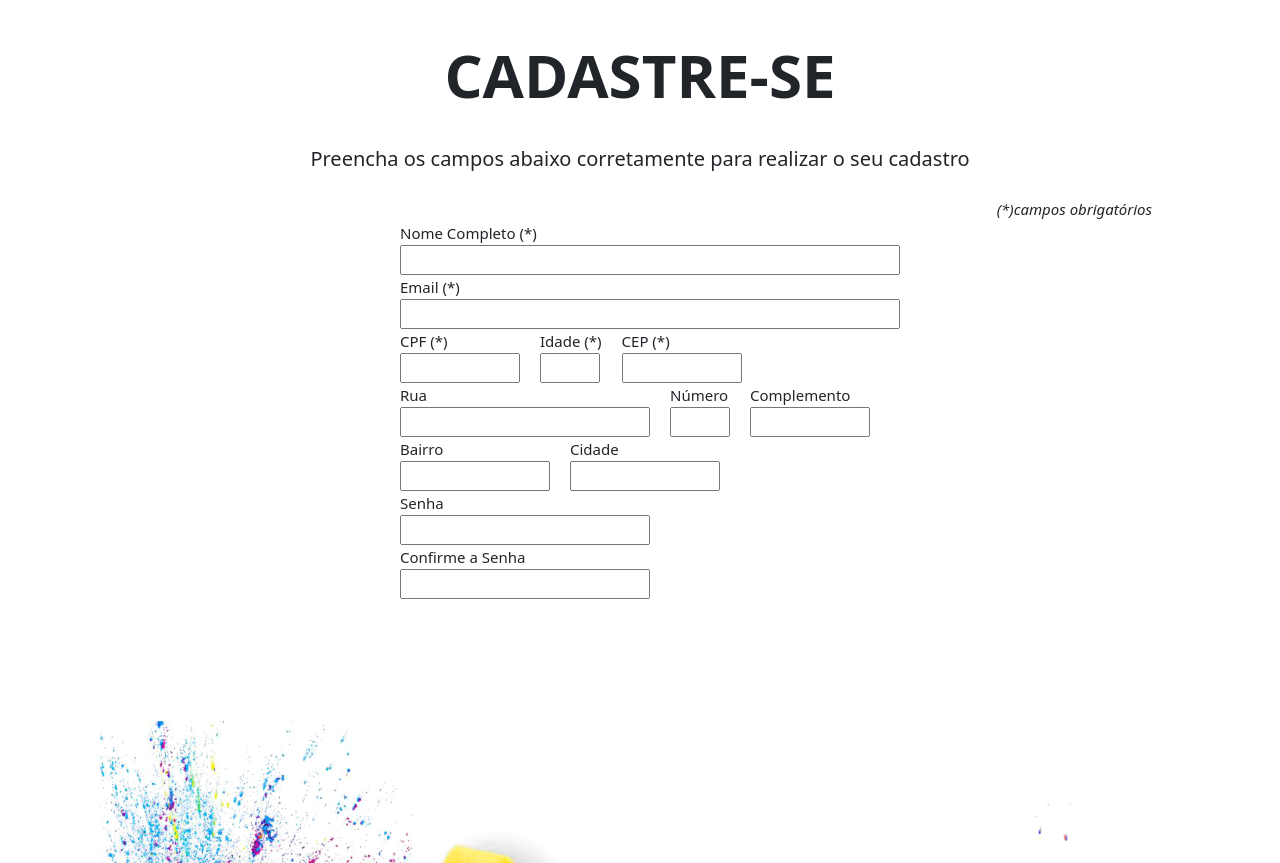
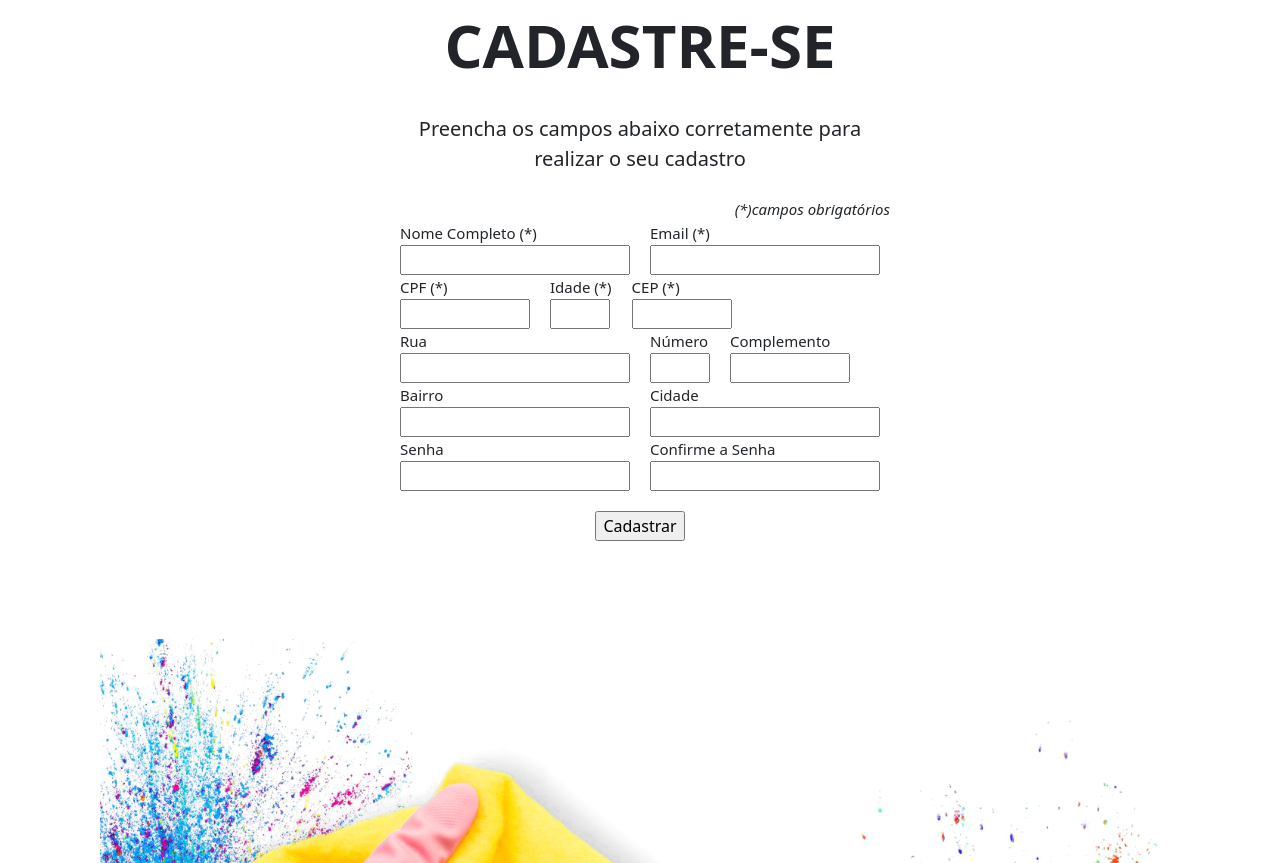
Before and after one commit to WarlenAlves/pmv-ads-2022-2-e2-proj-int-t2-minha-faxina, a PHP site: page /Cadastro/cadastro-faxi.html in a window 1280 px wide. Shown: the top 863 px of the page. Run offline with PHP 8.4, Linux system fonts and the light colour scheme; some libraries are stand-ins or nearby versions.

Commit message:
Atualização Cadastro

```diff
--- a/Cadastro/cadastro-faxi.css
+++ b/Cadastro/cadastro-faxi.css
@@ -22,7 +22,9 @@
 }
 
 p1, p2, p3{
-    min-width: 500px;
+    min-width: 200px;
+    max-width: 500px;
+    margin: auto;
 
 }
 
@@ -35,6 +37,7 @@
     margin: auto;
     flex-flow: wrap;
     max-width: 500px;
+    align-items: center;
 }
 
 .cad>div{
@@ -42,22 +45,41 @@
 }
 
 .nome, .email{
-    width: 500px;
+    width: 230px;
 }
 
-.cpf, .cep, .complemento{
+.cpf{
+    width: 130px;
+}
+
+.cep{
+    width: 100px;
+}
+
+.complemento{
     width: 120px;
 }
 
-.bairro, .cidade{
-    width: 150px;
+.bairro{
+    width: 230px;
+}
+.cidade{
+    width: 230px;
 }
 
-.rua, .senha, .confirm-senha{
-    width: 250px;
+.rua{
+    width: 230px;
+}
+
+.senha, .confirm-senha{
+    width: 230px;
 }
 .idade, .numero{
     width: 60px;
+}
+
+.submit{
+    margin: auto;
 }
 
 footer{
--- a/Cadastro/cadastro-faxi.html
+++ b/Cadastro/cadastro-faxi.html
@@ -33,22 +33,22 @@
     <form class="cad" action="">
         <div>
             <label class="h-input" for="nome">Nome Completo (*)</label><br>
-            <input type="text" class="b-input nome "><br>
+            <input type="text" class="b-input nome " required><br>
         </div>
 
         <div>
             <label class="h-input" for="email">Email (*)</label><br>
-            <input type="email" class="b-input email"><br>
+            <input type="email" class="b-input email" required><br>
         </div>
 
         <div>
             <label class="h-input" for="cpf">CPF (*)</label><br>
-            <input type="text" class="b-input cpf"><br>
+            <input type="text" class="b-input cpf" id="cpf" oninput="mascaraCpf(cpf)" maxlength="11" minlength="11" required><br>
         </div>
 
         <div>
             <label class="h-input" for="idade">Idade (*)</label><br>
-            <input list="idade" class="b-input idade"><br>
+            <input list="idade" class="b-input idade" required><br>
             <datalist id="idade">
                 <option value="0"></option>
                 <option value="1"></option>
@@ -122,7 +122,7 @@
 
         <div>
             <label class="h-input" for="cep">CEP (*)</label><br>
-            <input type="number" class="b-input cep"><br>
+            <input type="text" class="b-input cep" id="cep" oninput="mascaraCep(cep)" maxlength="8" minlength="8" required ><br>
         </div>
 
         <div>
@@ -132,7 +132,7 @@
 
         <div>
             <label class="h-input" for="numero">Número</label><br>
-            <input type="number" class="b-input numero"><br>
+            <input type="text" class="b-input numero" id="numero" maxlength="5"><br>
         </div>
 
         <div>
@@ -152,12 +152,16 @@
 
         <div>
             <label class="h-input" for="senha">Senha</label><br>
-            <input type="password" class="b-input senha"><br>
+            <input type="password" class="b-input senha" required><br>
         </div>
 
         <div>
             <label class="h-input" for="confirm-senha">Confirme a Senha</label><br>
-            <input type="password" class="b-input confirm-senha"><br><br>
+            <input type="password" class="b-input confirm-senha" required><br>
+        </div>
+
+        <div class="submit" style="margin-top: 20px;">
+            <input type="submit" value="Cadastrar">
         </div>
     </form>
     <img src="/Imagens/Background.png" style="width: 100%; max-width: 1080px; display: flex; margin: auto; margin-top: 0%;">
@@ -167,5 +171,7 @@
 <footer>
     <a class="footer"> Copyright © 2022 Todos os direitos reservados</a>
 </footer>
-
+<!-- Configuração JavaScript -->
+<script src="cadastro-faxi.js"></script>
+<!-- Fim Configuração JavaScript -->
 </HTML>
--- /dev/null
+++ b/Cadastro/cadastro-faxi.js
@@ -0,0 +1,13 @@
+function mascaraCep(cep) {
+        const textoAtual = cep.value;
+        let textoAjustado;
+        textoAjustado = textoAtual.replace(/^(\d{5})(\d{3})/, "$1-$2");
+        cep.value = textoAjustado;
+}
+
+function mascaraCpf(cpf) {
+    const textoAtual = cpf.value;
+    let textoAjustado;
+    textoAjustado = textoAtual.replace(/^(\d{3})(\d{3})(\d{3})(\d{2})/, "$1.$2.$3-$4");
+    cpf.value = textoAjustado;
+}
```
Also changed, not shown: index.html (+11 -3 lines).
